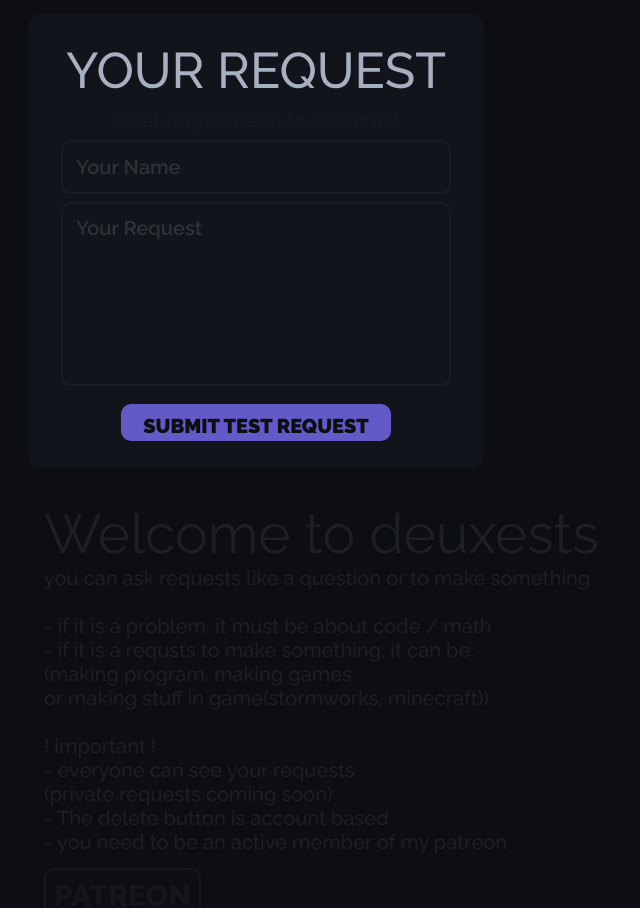
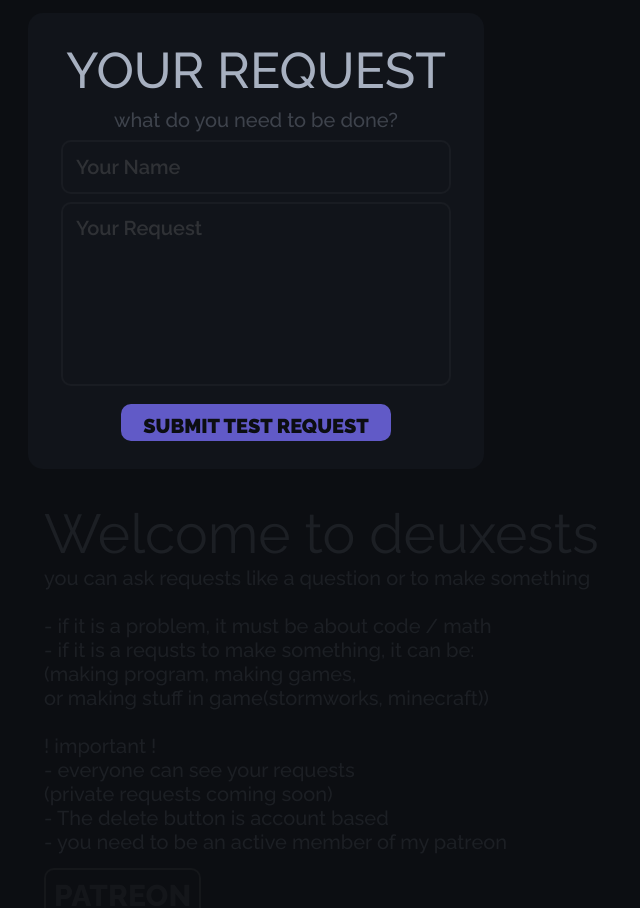
Before and after one commit to Deuxide/Webiste, a website with bundled scripts: page req.html in a window 1280 px wide. Shown: the part 1325-2233 px from the top of the page, without its empty margins (287-927 px from the left). Built offline with nearby package versions, Linux system fonts and the light colour scheme; no server answers.

```diff
--- a/REQ-CSS/requests.css
+++ b/REQ-CSS/requests.css
@@ -96,7 +96,8 @@
 .requests p {
     margin: 0;
     font-weight: 500;
-    opacity: 0.5;
+    color: var(--colorp);
+    opacity: 0.3;
     font-size: 20px;
 }
 
```
